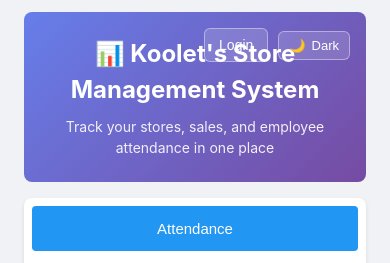
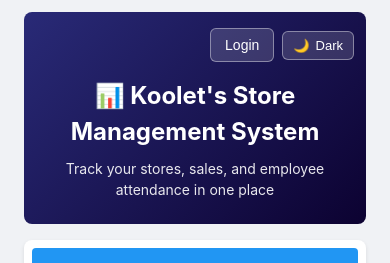
Before and after one commit to rdingal/SalesTracker, a React (Vite) app: page / in a window 390 px wide. Shown: the top 263 px of the page. Built offline with nearby package versions, Linux system fonts and the light colour scheme; no server answers; the database is empty.

Commit message:
Fix overlaps in mobile

```diff
--- a/src/App.css
+++ b/src/App.css
@@ -52,7 +52,7 @@
 }
 
 .app-header h1 {
-  margin: 0 0 8px 0;
+  margin: 20px 0 8px 0;
   font-size: 36px;
 }
 
@@ -128,21 +128,40 @@
   }
 
   .app-header {
-    padding: 24px 16px;
+    display: flex;
+    flex-direction: column;
+    align-items: center;
+    padding: 16px 12px 24px;
     margin-bottom: 16px;
   }
 
+  .app-header-actions {
+    position: static;
+    order: 0;
+    justify-content: flex-end;
+    flex-wrap: wrap;
+    gap: 8px;
+    margin-bottom: 12px;
+    width: 100%;
+  }
+
+  .header-email {
+    max-width: 140px;
+  }
+
   .app-header h1 {
+    order: 1;
+    margin-top: 4px;
     font-size: 24px;
+    padding: 0 8px;
   }
 
   .app-header p {
+    order: 2;
     font-size: 14px;
   }
 
   .theme-toggle {
-    top: 12px;
-    right: 12px;
     padding: 6px 10px;
     font-size: 13px;
   }
--- a/src/index.css
+++ b/src/index.css
@@ -10,7 +10,7 @@
   --text: #333333;
   --text-muted: #666666;
   --border: #e0e0e0;
-  --header-bg: linear-gradient(135deg, #667eea 0%, #764ba2 100%);
+  --header-bg: linear-gradient(135deg, #292a77 0%, #0c0231 100%);
   --tab-bg: #ffffff;
   --tab-hover: #f0f0f0;
   --tab-active-bg: #2196F3;
@@ -26,7 +26,7 @@
   --text: #e8e8e8;
   --text-muted: #b0b0b0;
   --border: #2a2a4a;
-  --header-bg: linear-gradient(135deg, #0f3460 0%, #16213e 100%);
+  --header-bg: linear-gradient(135deg, #292a77 0%, #0c0231 100%);
   --tab-bg: #16213e;
   --tab-hover: #1a3a5c;
   --tab-active-bg: #2196F3;
```
